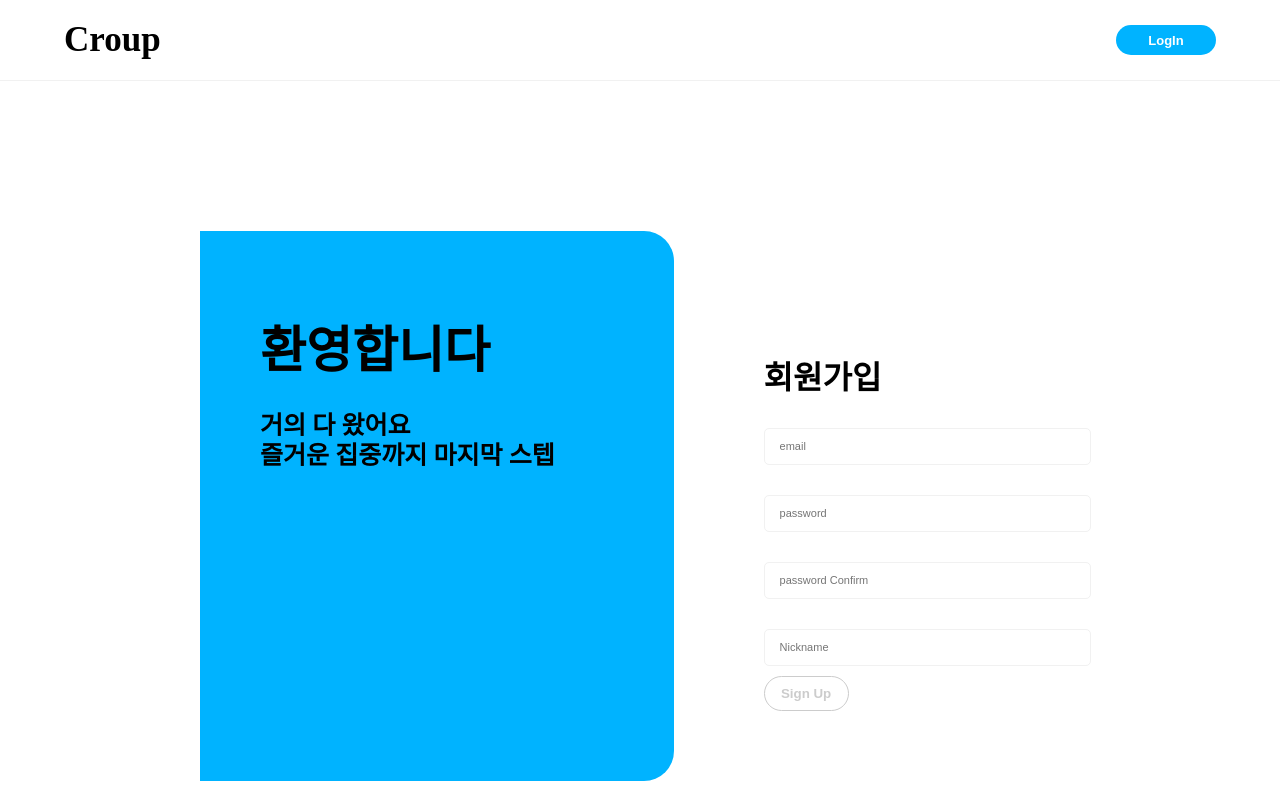
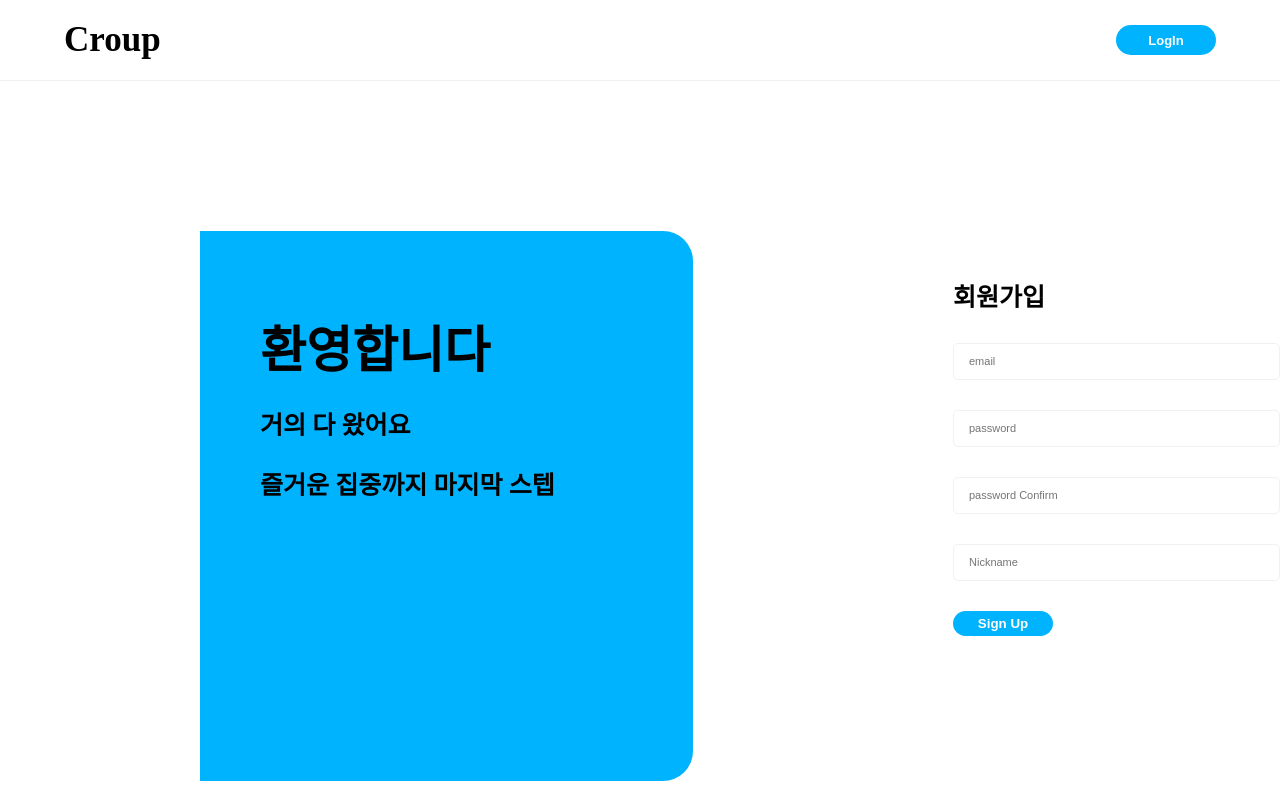
Before and after one commit to programmers-Y2J/CROUP-frontEnd, a React (Create React App) app: page /register in a window 1280 px wide. Shown: the top 800 px of the page. Built offline with nearby package versions, Linux system fonts and the light colour scheme; no server answers.

Commit message:
Style:회원가입화면 변경

```diff
--- a/src/components/Login/LoginForm.jsx
+++ b/src/components/Login/LoginForm.jsx
@@ -129,7 +129,7 @@ function LoginForm() {
         {errors.email && <Validtion text={errors.email} />}
         <Input placeholder="password" type="password" value={password} onChange={(e) => setPassword(e.target.value)} />
         {errors.password && <Validtion text={errors.password} />}
-        <button type="submit">Login</button>
+        <button type="submit">LogIn</button>
         <RegisterBtnWrapper>
           비밀번호를 잊으셨나요? |{' '}
           <button type="button" onClick={handleRegisterClick}>
--- a/src/components/Register/RegisterForm.jsx
+++ b/src/components/Register/RegisterForm.jsx
@@ -6,36 +6,30 @@ import Input from '../Member/Input';
 import Validtion from '../Member/Validation';
 import useApiRequest from '../../hooks/useApiRequest';
 
-const LoginFormContainer = styled.div`
-  width: 50vw;
-  height: 100vh;
+const RegisterFormContainer = styled.div`
+  margin-left: 260px;
   display: flex;
   justify-content: center;
   align-items: center;
-  margin-right: 100px;
 `;
 
-const LoginFormWrapper = styled.form`
-  text-align: center;
-  > h1 {
+const RegisterFormWrapper = styled.form`
+  > p {
     text-align: left;
+    font-size: ${({ theme }) => theme.fontSize.subTitle};
+    font-weight: ${({ theme }) => theme.fontWeight.bold};
   }
   > button {
-    width: 85px;
-    height: 35px;
-    border-radius: 30px;
-    color: #cccccc;
-    background-color: white;
-    font-weight: bold;
-    border: 1px solid #cccccc;
-    display: flex;
-    align-items: center;
-    justify-content: center;
-    margin-left: 0;
-    margin-top: 10px;
+    width: 100px;
+    height: 25px;
+    border-radius: 80px;
+    color: ${({ theme }) => theme.color.white};
+    background-color: ${({ theme }) => theme.color.primary};
+    font-weight: ${({ theme }) => theme.fontWeight.bold};
+    margin-top: ${({ theme }) => theme.spacing.large};
   }
   > input {
-    margin-top: 30px;
+    margin-top: ${({ theme }) => theme.spacing.large};
   }
 `;
 
@@ -58,7 +52,7 @@ const validateNickName = (inputNickName) => {
   return regex.test(inputNickName);
 };
 
-function LoginForm() {
+function RegisterForm() {
   const navigate = useNavigate();
   const { apiRequest } = useApiRequest();
 
@@ -140,9 +134,9 @@ function LoginForm() {
   };
 
   return (
-    <LoginFormContainer>
-      <LoginFormWrapper onSubmit={handleSubmit}>
-        <h1>회원가입</h1>
+    <RegisterFormContainer>
+      <RegisterFormWrapper onSubmit={handleSubmit}>
+        <p>회원가입</p>
         <Input placeholder="email" type="email" value={email} onChange={handleEmailChange} />
         {errors.email && <Validtion text={errors.email} />}
         <Input placeholder="password" type="password" value={password} onChange={handlePasswordChange} />
@@ -152,9 +146,9 @@ function LoginForm() {
         <Input placeholder="Nickname" type="text" value={nickName} onChange={handleNicknameChange} />
         {errors.nickName && <Validtion text={errors.nickName} />}
         <button type="submit">Sign Up</button>
-      </LoginFormWrapper>
-    </LoginFormContainer>
+      </RegisterFormWrapper>
+    </RegisterFormContainer>
   );
 }
 
-export default LoginForm;
+export default RegisterForm;
--- a/src/pages/Register.jsx
+++ b/src/pages/Register.jsx
@@ -1,19 +1,19 @@
 import React from 'react';
 import styled from 'styled-components';
-import LoginForm from '../components/Register/RegisterForm';
 import LeftBar from '../components/Member/LeftBar';
+import RegisterForm from '../components/Register/RegisterForm';
 
 const RegisterContainer = styled.div`
+  width: 100%;
   display: flex;
-  width: 100vw;
-  height: 100vh;
+  justify-content: flex-start;
 `;
 function Register() {
-  const text = '<div>환영합니다</div><br />거의 다 왔어요<br /> 즐거운 집중까지 마지막 스텝';
+  const text = '<div>환영합니다</div><br />거의 다 왔어요<br /><br /> 즐거운 집중까지 마지막 스텝';
   return (
     <RegisterContainer>
       <LeftBar text={text} />
-      <LoginForm />
+      <RegisterForm />
     </RegisterContainer>
   );
 }
```
